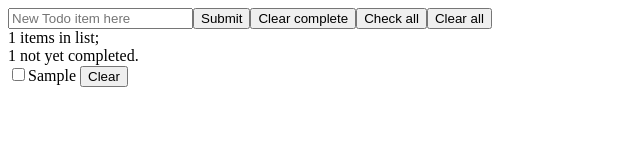
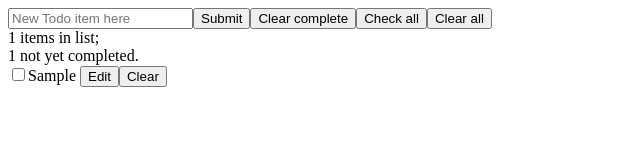
Before and after one commit to dkng27/reactTodoApp, a React (Create React App) app: page / in a window 1280 px wide. Both pictures are taken after typing "Sample" into the empty fields and a click on the button "Submit". Shown: the top 160 px of the page, without its empty margins (0-640 px from the left). Built offline with nearby package versions, Linux system fonts and the light colour scheme.

Commit message:
Add ability to edit todo item

```diff
--- a/src/TodoItem.js
+++ b/src/TodoItem.js
@@ -1,6 +1,6 @@
 import React from "react";
 
-export default function TodoItem({ todo, toggleAction, clearItem }) {
+export default function TodoItem({ todo, toggleAction, editItem, clearItem }) {
   return (
     <div>
       <input
@@ -8,7 +8,8 @@ export default function TodoItem({ todo, toggleAction, clearItem }) {
         checked={todo.complete}
         onChange={() => toggleAction(todo.id)}
       />
-      {todo.name} <button onClick={() => clearItem(todo.id)}>Clear</button>
+      {todo.name + " "} <button onClick={() => editItem(todo.id)}>Edit</button>
+      <button onClick={() => clearItem(todo.id)}>Clear</button>
     </div>
   );
 }
--- a/src/TodoList.js
+++ b/src/TodoList.js
@@ -10,6 +10,7 @@ export default function TodoList() {
     return JSON.parse(stored_todos) || [];
   });
   const [toggleState, setToggleState] = useState(false);
+  const [tempEditId, setTempEditId] = useState();
 
   const newTodoName = useRef();
 
@@ -31,12 +32,18 @@ export default function TodoList() {
   function addTodo(e) {
     e.preventDefault();
     const name = newTodoName.current.value;
+    if (tempEditId == null) {
       if (name)
         setTodos((currentTodos) => [
           ...currentTodos,
           { id: uuidv4(), name: name, complete: false },
         ]);
       else alert("You need to give it a name!");
+    } else {
+      const todo = todos.find((todo) => todo.id === tempEditId);
+      todo.name = name;
+      setTempEditId();
+    }
     newTodoName.current.value = null;
   }
 
@@ -70,6 +77,14 @@ export default function TodoList() {
     setTodos(newTodos);
   }
 
+  function editItem(id) {
+    const todo = todos.find((todo) => todo.id === id);
+    newTodoName.current.value = todo.name;
+    setTempEditId(todo.id);
+    //clearItem(id);
+    newTodoName.current.focus();
+  }
+
   return (
     <>
       <input
@@ -95,6 +110,7 @@ export default function TodoList() {
           todo={todo}
           toggleAction={toggleTodo}
           clearItem={clearItem}
+          editItem={editItem}
         />
       ))}
     </>
```
Lines whose indentation alone changed are shown as unchanged.
